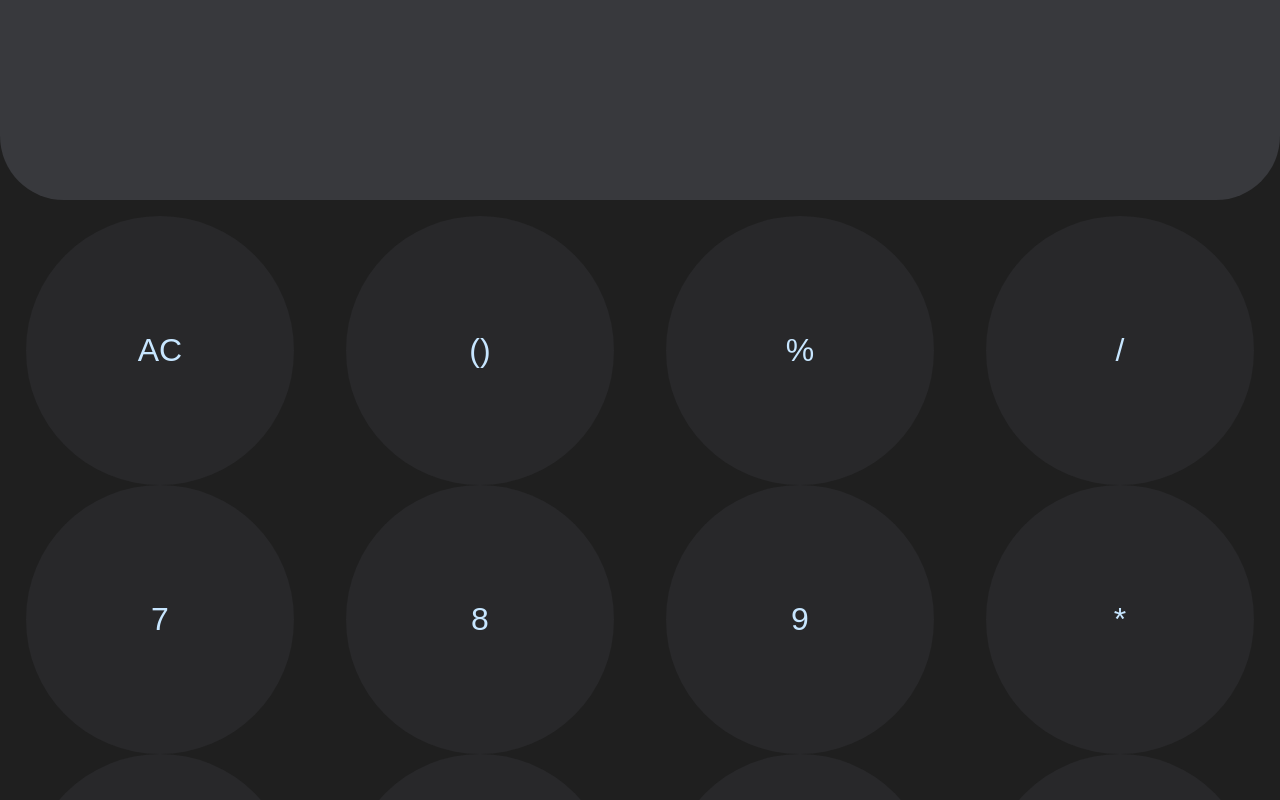
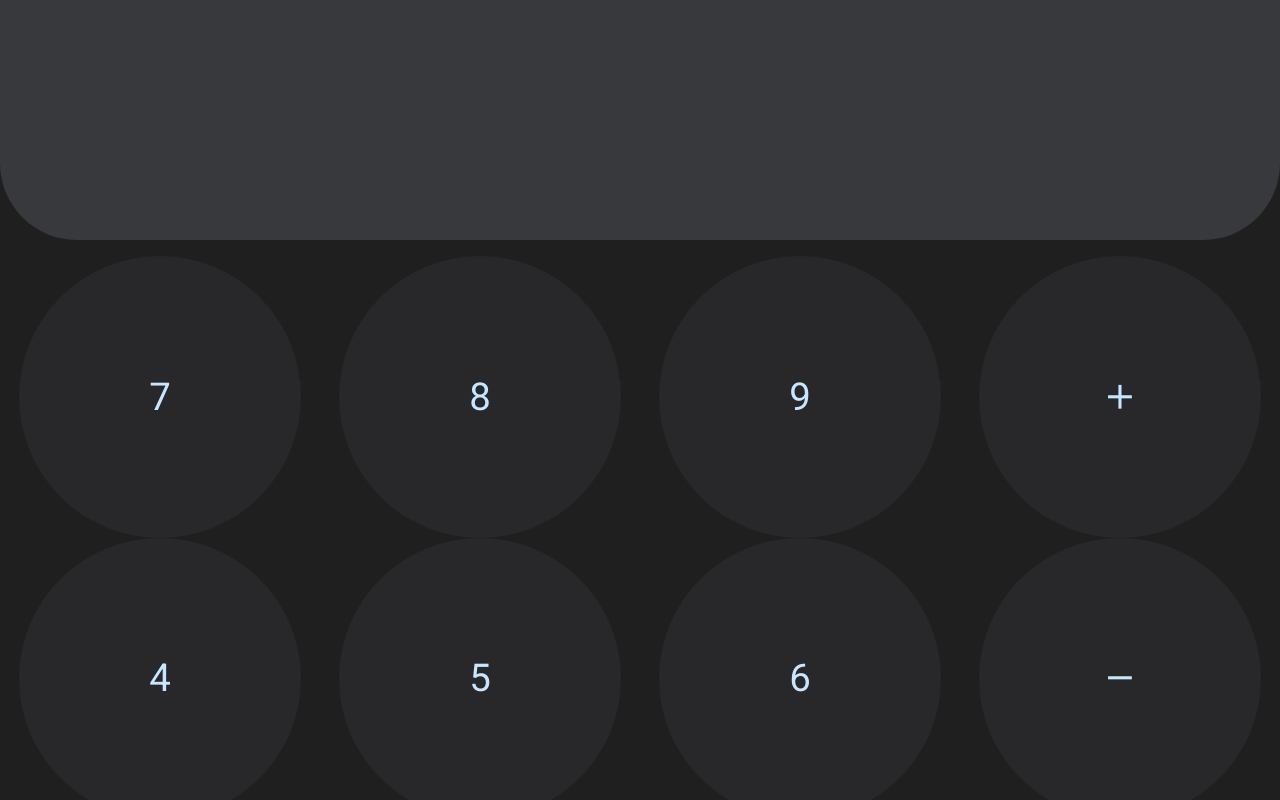
Before and after one commit to LitleStuart/calculator-react, a React (Create React App) app: page / in a window 1280 px wide. Shown: the top 800 px of the page. Built offline with nearby package versions, Linux system fonts and the light colour scheme.

Commit message:
move helpes into new directory

```diff
--- a/public/index.html
+++ b/public/index.html
@@ -3,11 +3,17 @@
   <head>
     <meta charset="utf-8" />
     <meta name="viewport" content="width=device-width, initial-scale=1" />
-    <link rel="stylesheet" href="style.css" />
+    <link rel="preconnect" href="https://fonts.googleapis.com" />
+    <link rel="preconnect" href="https://fonts.gstatic.com" crossorigin />
+    <link
+      href="https://fonts.googleapis.com/css2?family=Roboto:wght@300;400&display=swap"
+      rel="stylesheet"
+    />
     <link
       rel="stylesheet"
-      href="https://fonts.googleapis.com/css2?family=Material+Symbols+Outlined:opsz,wght,FILL,GRAD@48,400,0,0"
+      href="https://fonts.googleapis.com/css2?family=Material+Symbols+Outlined:opsz,wght,FILL,GRAD@20..48,100..700,0..1,-50..200"
     />
+    <link rel="stylesheet" href="style.css" />
     <title>Calculator</title>
   </head>
   <body>
--- a/public/style.css
+++ b/public/style.css
@@ -7,8 +7,13 @@ body {
   background-color: rgb(31, 31, 31);
 }
 
+.material-symbols-outlined {
+  font-variation-settings: "FILL" 0, "wght" 500, "GRAD" 200, "opsz" 48;
+  font-size: 2.4em;
+}
+
 .keyboard {
-  height: 73vh;
+  height: 68vh;
   margin-top: 2vh;
   display: flex;
   flex-flow: row wrap;
@@ -17,11 +22,12 @@ body {
 }
 
 input {
+  font-family: "Roboto", sans-serif;
   width: 100%;
-  height: 25vh;
+  height: 30vh;
   border: none;
-  border-bottom-left-radius: 5vw;
-  border-bottom-right-radius: 5vw;
+  border-bottom-left-radius: 6vw;
+  border-bottom-right-radius: 6vw;
   font-size: 650%;
   color: rgb(231, 231, 231);
   text-align: right;
@@ -29,16 +35,19 @@ input {
 }
 
 button {
-  width: 21%;
-  height: 0;
-  padding-bottom: 21%;
+  font-family: "Roboto", sans-serif;
+  width: 22%;
+  height: auto;
+  max-height: 22vw;
+  padding-bottom: 22%;
   position: relative;
   border: none;
   border-radius: 100%;
   text-decoration: none;
   background: rgb(40, 40, 42);
   color: rgb(199, 230, 255);
-  font-size: xx-large;
+  font-size: 2.4em;
+  font-weight: 400;
   cursor: pointer;
   -webkit-appearance: none;
   -moz-appearance: none;
--- a/src/components/Button.jsx
+++ b/src/components/Button.jsx
@@ -1,4 +1,5 @@
 import React from "react";
+import { isBackspace, isOperator } from "../utils/helpers/Calculator.helpers";
 
 const Button = (props) => {
   return (
@@ -6,6 +7,12 @@ const Button = (props) => {
       onClick={() => {
         props.onButtonClick(props.value);
       }}
+      className={
+        (isOperator(props.value) || isBackspace(props.value)) &&
+        props.value !== "/"
+          ? "material-symbols-outlined"
+          : ""
+      }
     >
       <span>{props.value}</span>
     </button>
--- a/src/components/Calculator.jsx
+++ b/src/components/Calculator.jsx
@@ -1,63 +1,16 @@
 import React, { useState } from "react";
+import {
+  screenHasDot,
+  isOperator,
+  serializeString,
+  calculateResult,
+  isDigit,
+  isDot,
+  isBackspace,
+  isEqualButton,
+} from "../utils/helpers/Calculator.helpers";
 import Keyboard from "./Keyboard";
 import Screen from "./Screen";
-
-function isDigit(value) {
-  return Number.parseInt(value) >= 0 && Number.parseInt(value) <= 9;
-}
-
-function isOperator(value) {
-  return value === "+" || value === "-" || value === "*" || value === "/";
-}
-
-function isDot(value) {
-  return value === ".";
-}
-
-function isBackspace(value) {
-  return value === "backspace";
-}
-
-function isEqualButton(value) {
-  return value === "=";
-}
-
-function screenHasDot(screen) {
-  return screen.indexOf(".") !== -1;
-}
-
-function screenHasOperator(screen) {
-  const hasPlus = screen.indexOf("+") !== -1;
-  const hasMinus = screen.indexOf("-") !== -1;
-  const hasMulti = screen.indexOf("*") !== -1;
-  const hasDevide = screen.indexOf("/") !== -1;
-
-  return hasPlus || hasMinus || hasMulti || hasDevide;
-}
-
-function serializeString(screen, operator) {
-  const result = screen.split(operator);
-  return {
-    first: Number.parseFloat(result[0]),
-    second: Number.parseFloat(result[1]),
-  };
-}
-
-function calculateResult(first, second, operator) {
-  switch (operator) {
-    case "+":
-      return Number((first + second).toFixed(7));
-    case "-":
-      return Number((first - second).toFixed(7));
-    case "*":
-      return Number((first * second).toFixed(7));
-    case "/":
-      return Number((first / second).toFixed(7));
-
-    default:
-      return;
-  }
-}
 
 const Calculator = () => {
   const [state, setState] = useState({ screen: "", operator: null });
--- a/src/components/Keyboard.jsx
+++ b/src/components/Keyboard.jsx
@@ -2,7 +2,7 @@ import React from "react";
 import Button from "./Button";
 
 const Keyboard = (props) => {
-  const keys = "AC () % / 7 8 9 * 4 5 6 - 1 2 3 + 0 . backspace =";
+  const keys = "7 8 9 add 4 5 6 remove 1 2 3 close . 0 backspace / =";
   const keyList = keys.split(" ").map((key) => {
     return <Button onButtonClick={props.onButtonClick} key={key} value={key} />;
   });
--- /dev/null
+++ b/src/utils/helpers/Calculator.helpers.jsx
@@ -0,0 +1,48 @@
+export function isDigit(value) {
+  return Number.parseInt(value) >= 0 && Number.parseInt(value) <= 9;
+}
+export function isOperator(value) {
+  return value === "add" || value === "remove" || value === "close" || value === "/";
+}
+export function isDot(value) {
+  return value === ".";
+}
+export function isBackspace(value) {
+  return value === "backspace";
+}
+export function isEqualButton(value) {
+  return value === "=";
+}
+export function screenHasDot(screen) {
+  return screen.indexOf(".") !== -1;
+}
+function screenHasOperator(screen) {
+  const hasPlus = screen.indexOf("+") !== -1;
+  const hasMinus = screen.indexOf("-") !== -1;
+  const hasMulti = screen.indexOf("*") !== -1;
+  const hasDevide = screen.indexOf("/") !== -1;
+
+  return hasPlus || hasMinus || hasMulti || hasDevide;
+}
+export function serializeString(screen, operator) {
+  const result = screen.split(operator);
+  return {
+    first: Number.parseFloat(result[0]),
+    second: Number.parseFloat(result[1]),
+  };
+}
+export function calculateResult(first, second, operator) {
+  switch (operator) {
+    case "+":
+      return Number((first + second).toFixed(7));
+    case "-":
+      return Number((first - second).toFixed(7));
+    case "*":
+      return Number((first * second).toFixed(7));
+    case "/":
+      return Number((first / second).toFixed(7));
+
+    default:
+      return;
+  }
+}
```
